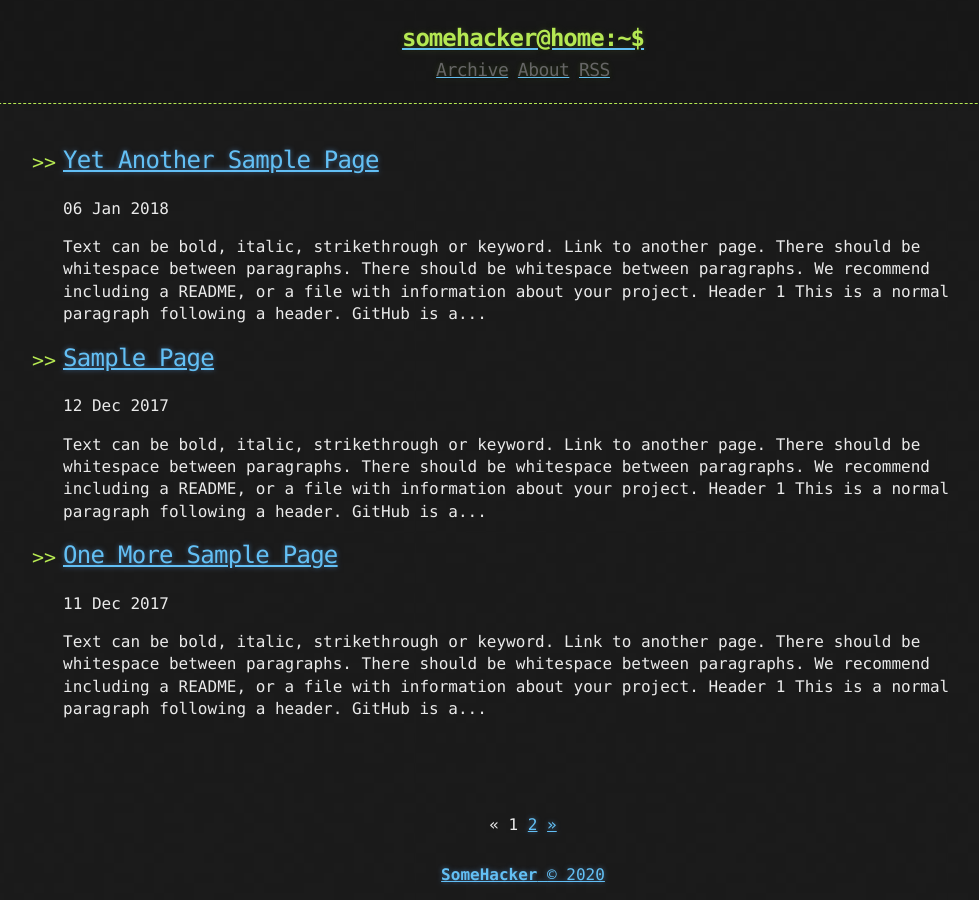
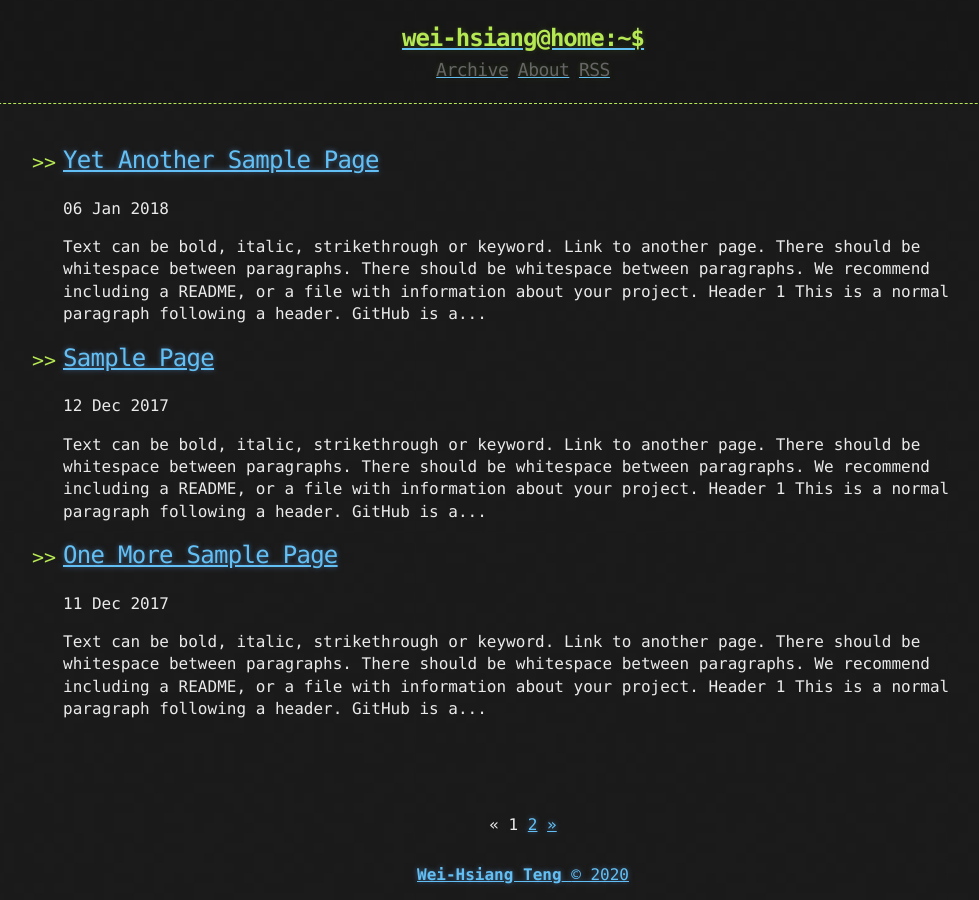
Before and after one commit to weihsiangteng/Learn_All_Aspects_of_Python, a Jekyll site: the page built from index.html, in a window 1280 px wide. Shown: the whole page, without its empty margins (117-1096 px from the left). Built offline with Jekyll 4.4.1, drawn with Linux system fonts in a browser that asks for light colours; the list of posts is cut into pages by our own code.

Commit message:
Update _config.yml

```diff
--- a/_config.yml
+++ b/_config.yml
@@ -1,8 +1,8 @@
-title: Hacker-Blog
-description: "A Jekyll Blog Theme For Hackers"
+title: Learn_All_Aspects_of_Python
+description: "Learning Python Notes"
 author:
-  name: "SomeHacker"
-  email: "someone@somewebsite.somedomain"
+  name: "Wei-Hsiang Teng"
+  email: "f96222069@gmail.com"
   url: "https://ashishchaudhary.in/hacker-blog"
 
 baseurl: /
@@ -28,5 +28,5 @@ plugins:
   - jekyll-sitemap
 
 # Custom variables
-owner : "SomeHacker"
+owner : "Wei-Hsiang Teng"
 year : "2020"
```
